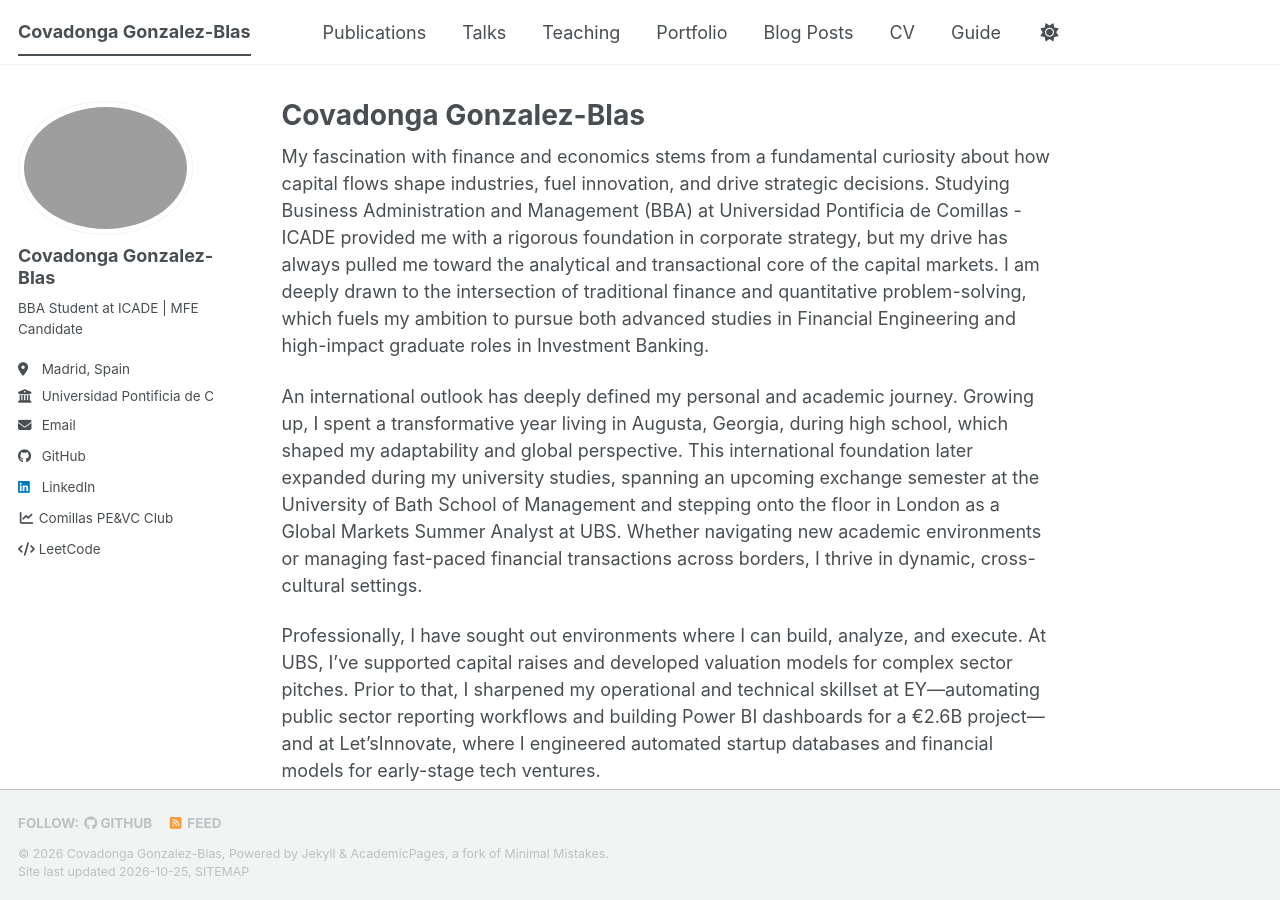
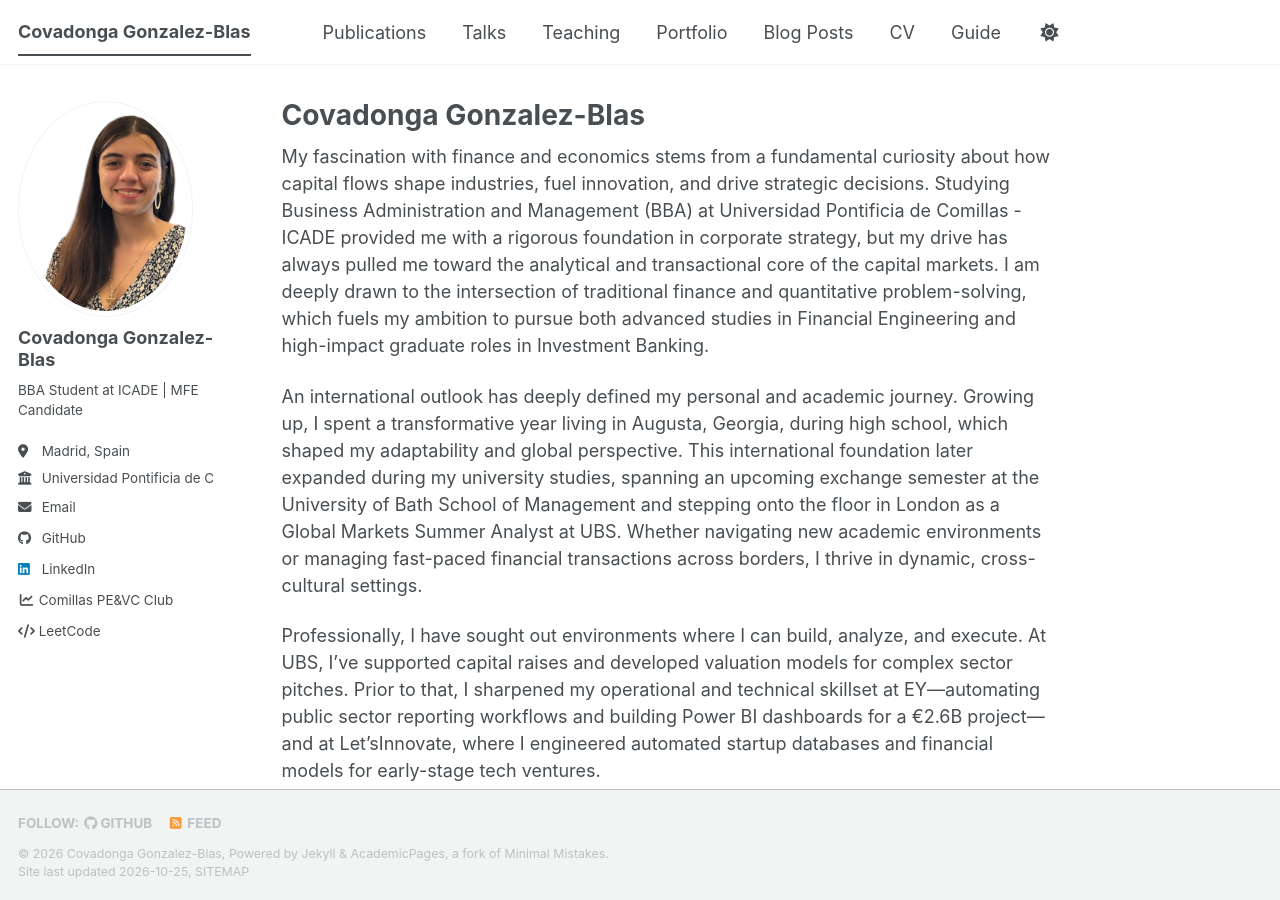
Before and after one commit to Gonzalez-Blas/Gonzalez-Blas.github.io, a Jekyll site: the page built from _pages/about.md, in a window 1280 px wide and 900 px high. Built offline with Jekyll 4.4.1, drawn with Linux system fonts in a browser that asks for light colours; a style sheet for code colours, icons or effects is not loaded.

Commit message:
Update author avatar image in config

```diff
--- a/_config.yml
+++ b/_config.yml
@@ -11,7 +11,7 @@ repository               : "Gonzalez-Blas/Gonzalez-Blas.github.io"
 
 # Author Profile (Sidebar)
 author:
-  avatar           : "profile.png"
+  avatar           : "foto.png"
   name             : "Covadonga Gonzalez-Blas"
   bio              : "BBA Student at ICADE | MFE Candidate"
   location         : "Madrid, Spain"
```
